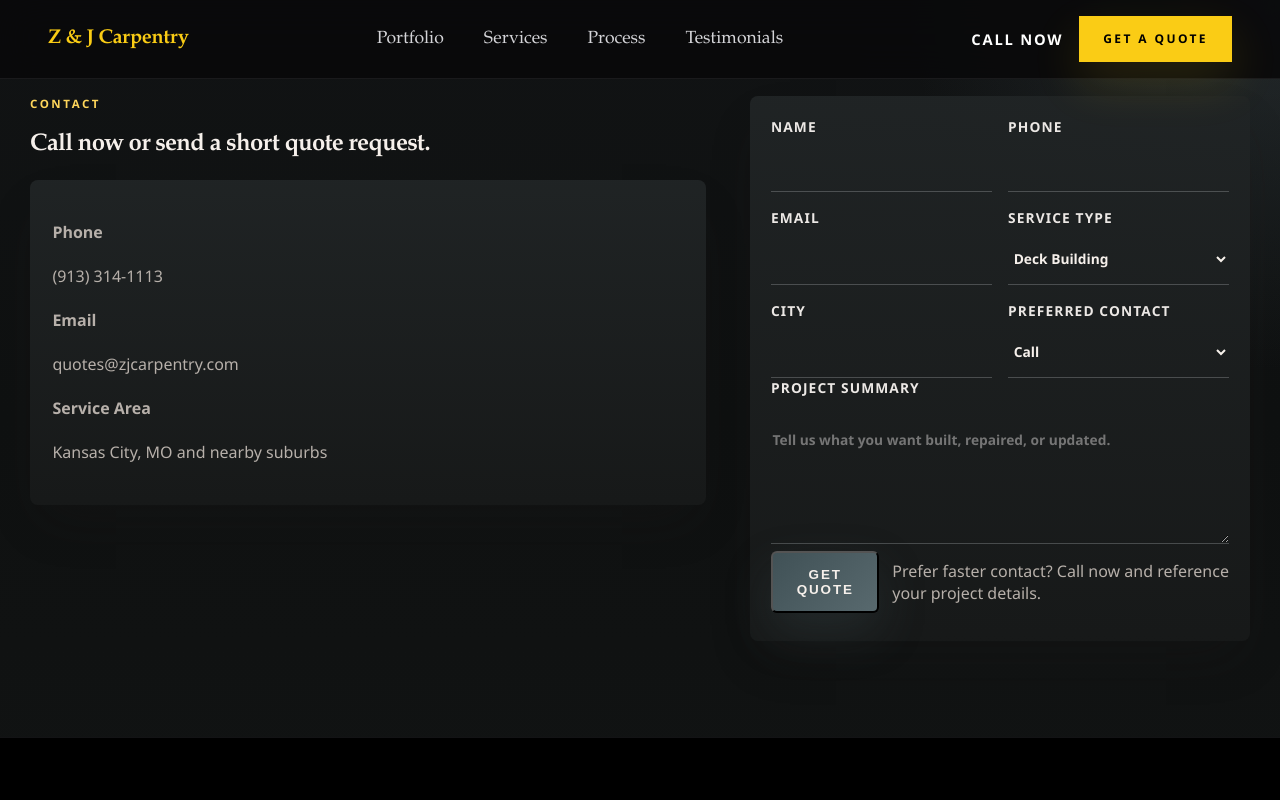
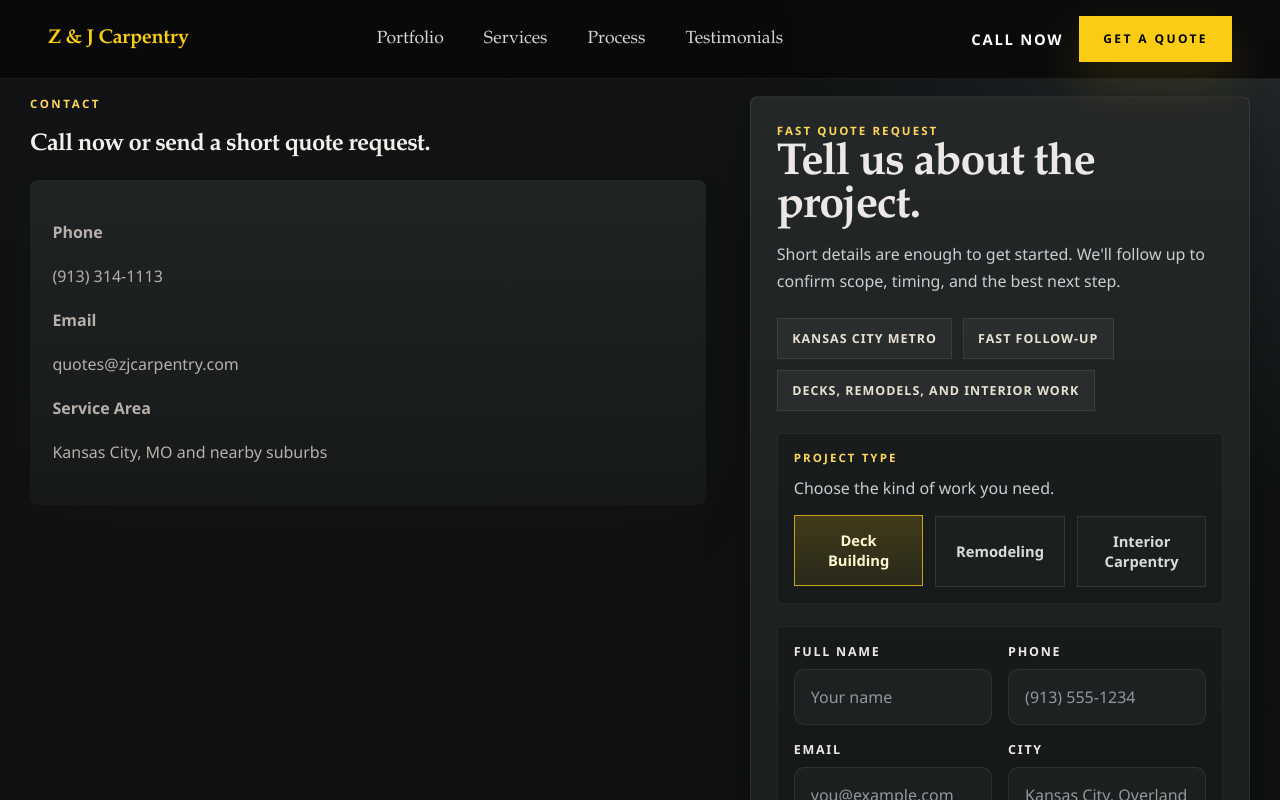
Before and after one commit to krcoffelt/ZJCarpentry, a Next.js app: page /contact in a window 1280 px wide. Shown: the top 800 px of the page. Built offline with nearby package versions, Linux system fonts and the light colour scheme.

Commit message:
Improve quote form design and usability

```diff
--- a/app/globals.css
+++ b/app/globals.css
@@ -686,7 +686,76 @@ h4 {
 }
 
 .quote-form {
-  padding: 1.3rem;
+  display: grid;
+  gap: 1.4rem;
+  padding: 1.6rem;
+  background:
+    linear-gradient(180deg, rgba(37, 40, 41, 0.98), rgba(20, 22, 22, 1)),
+    linear-gradient(135deg, rgba(134, 96, 40, 0.08), transparent 55%);
+  border: 1px solid rgba(255, 255, 255, 0.08);
+  box-shadow:
+    0 24px 48px rgba(0, 0, 0, 0.24),
+    inset 0 1px 0 rgba(255, 255, 255, 0.03);
+}
+
+.quote-form-header {
+  display: grid;
+  gap: 0.75rem;
+}
+
+.quote-form-eyebrow,
+.quote-form-kicker {
+  margin: 0 0 0.35rem;
+  color: var(--gold);
+  font-size: 0.72rem;
+  font-weight: 800;
+  letter-spacing: 0.18em;
+  text-transform: uppercase;
+}
+
+.quote-form-header h3 {
+  margin: 0;
+  color: var(--paper);
+  font-size: clamp(2rem, 4vw, 2.8rem);
+  line-height: 0.96;
+}
+
+.quote-form-intro,
+.quote-form-helper {
+  margin: 0;
+  color: #c9cecf;
+  line-height: 1.7;
+}
+
+.quote-form-trust {
+  display: flex;
+  flex-wrap: wrap;
+  gap: 0.65rem;
+}
+
+.quote-form-trust span {
+  padding: 0.7rem 0.9rem;
+  background: rgba(255, 255, 255, 0.04);
+  border: 1px solid rgba(255, 255, 255, 0.08);
+  color: #e7e1d1;
+  font-size: 0.78rem;
+  font-weight: 700;
+  letter-spacing: 0.08em;
+  text-transform: uppercase;
+}
+
+.quote-form-section {
+  display: grid;
+  gap: 0.85rem;
+  padding: 1rem;
+  background: rgba(8, 10, 10, 0.24);
+  border: 1px solid rgba(255, 255, 255, 0.06);
+  border-radius: calc(var(--radius-md) - 0.2rem);
+}
+
+.quote-form-section-heading {
+  display: grid;
+  gap: 0.25rem;
 }
 
 .field-grid {
@@ -695,40 +764,103 @@ h4 {
   gap: 1rem;
 }
 
-.quote-form label {
-  display: grid;
-  gap: 0.45rem;
+.form-field {
+  display: grid;
+  gap: 0.55rem;
+}
+
+.form-field > span {
   color: var(--paper);
-  font-size: 0.86rem;
+  font-size: 0.78rem;
   font-weight: 700;
   text-transform: uppercase;
-  letter-spacing: 0.08em;
+  letter-spacing: 0.14em;
+}
+
+.form-field-full {
+  gap: 0.75rem;
+}
+
+.form-field-full small {
+  color: #aeb5b6;
+  font-size: 0.88rem;
+  line-height: 1.6;
+}
+
+.option-grid {
+  display: grid;
+  grid-template-columns: repeat(3, minmax(0, 1fr));
+  gap: 0.75rem;
+}
+
+.option-grid-compact {
+  grid-template-columns: repeat(3, minmax(0, max-content));
+}
+
+.option-pill {
+  min-height: 52px;
+  padding: 0.9rem 1rem;
+  border: 1px solid rgba(255, 255, 255, 0.1);
+  background: rgba(255, 255, 255, 0.02);
+  color: #d6dbdc;
+  font: inherit;
+  font-size: 0.92rem;
+  font-weight: 700;
+  text-align: center;
+  transition:
+    border-color 0.18s ease,
+    background 0.18s ease,
+    color 0.18s ease,
+    transform 0.18s ease;
+}
+
+.option-pill:hover {
+  border-color: rgba(250, 204, 21, 0.42);
+  color: var(--paper);
+}
+
+.option-pill:focus-visible {
+  outline: 2px solid rgba(250, 204, 21, 0.72);
+  outline-offset: 2px;
+}
+
+.option-pill-active {
+  background: linear-gradient(180deg, rgba(250, 204, 21, 0.18), rgba(250, 204, 21, 0.08));
+  border-color: rgba(250, 204, 21, 0.75);
+  color: #fff5cf;
+  transform: translateY(-1px);
 }
 
 .quote-form input,
 .quote-form textarea,
 .quote-form select {
   width: 100%;
-  border: 0;
-  border-bottom: 1px solid rgba(194, 199, 201, 0.28);
-  background: transparent;
+  border: 1px solid rgba(255, 255, 255, 0.08);
+  background: rgba(255, 255, 255, 0.03);
   color: var(--ink);
-  padding: 0.9rem 0.1rem;
-  border-radius: 0;
+  padding: 1rem 1rem;
+  border-radius: 0.65rem;
   font: inherit;
+}
+
+.quote-form input::placeholder,
+.quote-form textarea::placeholder {
+  color: #919899;
 }
 
 .quote-form input:focus,
 .quote-form textarea:focus,
 .quote-form select:focus {
   outline: none;
-  border-bottom: 2px solid var(--gold);
+  border-color: rgba(250, 204, 21, 0.72);
+  background: rgba(255, 255, 255, 0.05);
+  box-shadow: 0 0 0 3px rgba(250, 204, 21, 0.08);
 }
 
 .quote-form textarea {
   resize: vertical;
   min-height: 128px;
-  margin-top: 0.75rem;
+  margin-top: 0;
 }
 
 .honeypot {
@@ -736,13 +868,40 @@ h4 {
   left: -9999px;
 }
 
+.form-actions {
+  display: flex;
+  align-items: center;
+  justify-content: space-between;
+  gap: 1rem;
+  padding-top: 0.25rem;
+}
+
+.form-actions .muted {
+  margin: 0;
+  max-width: 24rem;
+  color: #b5bbbc;
+  line-height: 1.6;
+}
+
+.form-actions .btn {
+  min-width: 180px;
+}
+
 .form-success {
-  color: #b3e8b6;
+  margin: 0;
+  padding: 0.95rem 1rem;
+  background: rgba(95, 172, 108, 0.14);
+  border: 1px solid rgba(95, 172, 108, 0.28);
+  color: #c9f0cc;
   font-weight: 700;
 }
 
 .form-error {
-  color: #f5b2aa;
+  margin: 0;
+  padding: 0.95rem 1rem;
+  background: rgba(201, 97, 81, 0.14);
+  border: 1px solid rgba(201, 97, 81, 0.28);
+  color: #ffd1ca;
   font-weight: 700;
 }
 
@@ -839,6 +998,15 @@ h4 {
     grid-template-columns: 1fr;
   }
 
+  .form-actions {
+    flex-direction: column;
+    align-items: stretch;
+  }
+
+  .form-actions .btn {
+    width: 100%;
+  }
+
   .authority-panel {
     margin: -2rem 0 0;
     max-width: none;
@@ -2047,6 +2215,20 @@ h4 {
 }
 
 @media (max-width: 640px) {
+  .option-grid,
+  .option-grid-compact,
+  .field-grid {
+    grid-template-columns: 1fr;
+  }
+
+  .quote-form {
+    padding: 1.15rem;
+  }
+
+  .quote-form-section {
+    padding: 0.9rem;
+  }
+
   .services-page-title {
     white-space: normal;
   }
--- a/components/quote-form.tsx
+++ b/components/quote-form.tsx
@@ -1,6 +1,13 @@
 "use client";
 
 import { useState } from "react";
+
+const serviceOptions = ["Deck Building", "Remodeling", "Interior Carpentry"] as const;
+const contactOptions = [
+  { value: "call", label: "Call" },
+  { value: "text", label: "Text" },
+  { value: "email", label: "Email" },
+] as const;
 
 const initialState = {
   name: "",
@@ -55,88 +62,132 @@ export function QuoteForm() {
 
   return (
     <form className="quote-form" id="quote-form" onSubmit={onSubmit}>
+      <div className="quote-form-header">
+        <div>
+          <p className="quote-form-eyebrow">Fast Quote Request</p>
+          <h3>Tell us about the project.</h3>
+        </div>
+        <p className="quote-form-intro">
+          Short details are enough to get started. We&apos;ll follow up to confirm
+          scope, timing, and the best next step.
+        </p>
+      </div>
+
+      <div className="quote-form-trust">
+        <span>Kansas City metro</span>
+        <span>Fast follow-up</span>
+        <span>Decks, remodels, and interior work</span>
+      </div>
+
+      <div className="quote-form-section">
+        <div className="quote-form-section-heading">
+          <p className="quote-form-kicker">Project Type</p>
+          <p className="quote-form-helper">Choose the kind of work you need.</p>
+        </div>
+        <div className="option-grid" role="radiogroup" aria-label="Service Type">
+          {serviceOptions.map((option) => (
+            <button
+              key={option}
+              className={`option-pill${form.serviceType === option ? " option-pill-active" : ""}`}
+              onClick={() => setForm((current) => ({ ...current, serviceType: option }))}
+              type="button"
+            >
+              {option}
+            </button>
+          ))}
+        </div>
+      </div>
+
+      <div className="quote-form-section">
         <div className="field-grid">
-        <label>
-          Name
+          <label className="form-field">
+            <span>Full Name</span>
             <input
               required
+              autoComplete="name"
+              placeholder="Your name"
               value={form.name}
               onChange={(event) => setForm((current) => ({ ...current, name: event.target.value }))}
               name="name"
             />
           </label>
-        <label>
-          Phone
+          <label className="form-field">
+            <span>Phone</span>
             <input
               required
+              autoComplete="tel"
+              placeholder="(913) 555-1234"
               value={form.phone}
               onChange={(event) => setForm((current) => ({ ...current, phone: event.target.value }))}
               name="phone"
               inputMode="tel"
             />
           </label>
-        <label>
-          Email
+          <label className="form-field">
+            <span>Email</span>
             <input
               required
               type="email"
+              autoComplete="email"
+              placeholder="you@example.com"
               value={form.email}
               onChange={(event) => setForm((current) => ({ ...current, email: event.target.value }))}
               name="email"
             />
           </label>
-        <label>
-          Service Type
-          <select
-            value={form.serviceType}
-            onChange={(event) =>
-              setForm((current) => ({ ...current, serviceType: event.target.value }))
-            }
-            name="serviceType"
-          >
-            <option>Deck Building</option>
-            <option>Remodeling</option>
-            <option>Interior Carpentry</option>
-          </select>
-        </label>
-        <label>
-          City
+          <label className="form-field">
+            <span>City</span>
             <input
               required
+              autoComplete="address-level2"
+              placeholder="Kansas City, Overland Park, Leawood..."
               value={form.city}
               onChange={(event) => setForm((current) => ({ ...current, city: event.target.value }))}
               name="city"
             />
           </label>
-        <label>
-          Preferred Contact
-          <select
-            value={form.preferredContactMethod}
-            onChange={(event) =>
+        </div>
+      </div>
+
+      <div className="quote-form-section">
+        <div className="quote-form-section-heading">
+          <p className="quote-form-kicker">Best Way To Reach You</p>
+          <p className="quote-form-helper">Pick whichever gets the fastest response.</p>
+        </div>
+        <div className="option-grid option-grid-compact" role="radiogroup" aria-label="Preferred Contact">
+          {contactOptions.map((option) => (
+            <button
+              key={option.value}
+              className={`option-pill${form.preferredContactMethod === option.value ? " option-pill-active" : ""}`}
+              onClick={() =>
                 setForm((current) => ({
                   ...current,
-                preferredContactMethod: event.target.value,
+                  preferredContactMethod: option.value,
                 }))
               }
-            name="preferredContactMethod"
+              type="button"
             >
-            <option value="call">Call</option>
-            <option value="text">Text</option>
-            <option value="email">Email</option>
-          </select>
-        </label>
+              {option.label}
+            </button>
+          ))}
         </div>
-      <label>
-        Project Summary
+      </div>
+
+      <label className="form-field form-field-full">
+        <span>Project Summary</span>
         <textarea
           required
           rows={5}
           value={form.message}
           onChange={(event) => setForm((current) => ({ ...current, message: event.target.value }))}
           name="message"
-          placeholder="Tell us what you want built, repaired, or updated."
+          placeholder="Example: Replace our back deck and stairs, or finish a basement room with flooring and trim."
         />
+        <small>Include the space, the type of work, and anything important about timing.</small>
       </label>
+
+      <input name="serviceType" type="hidden" value={form.serviceType} />
+      <input name="preferredContactMethod" type="hidden" value={form.preferredContactMethod} />
       <input
         autoComplete="off"
         className="honeypot"
@@ -148,10 +199,14 @@ export function QuoteForm() {
         <button className="btn btn-primary" type="submit" disabled={status === "loading"}>
           {status === "loading" ? "Sending..." : "Get Quote"}
         </button>
-        <p className="muted">Prefer faster contact? Call now and reference your project details.</p>
+        <p className="muted">
+          Prefer faster contact? Call now and reference the project details you entered here.
+        </p>
       </div>
       {message ? (
-        <p className={status === "success" ? "form-success" : "form-error"}>{message}</p>
+        <p aria-live="polite" className={status === "success" ? "form-success" : "form-error"}>
+          {message}
+        </p>
       ) : null}
     </form>
   );
```
Lines whose indentation alone changed are shown as unchanged.
